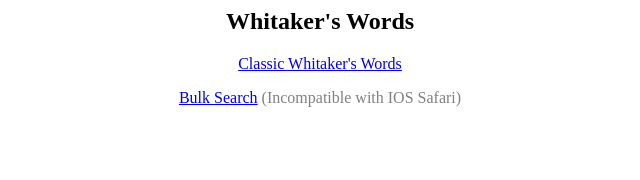
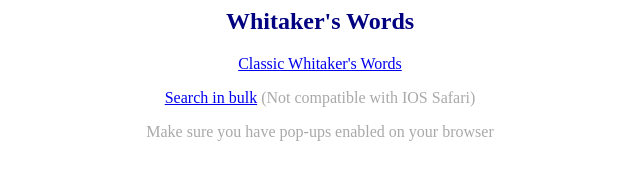
Before and after one commit to gresok/gresok.github.io, a plain HTML site: page index.html in a window 1280 px wide. Shown: the whole page, without its empty margins (320-960 px from the left). Drawn offline with Linux system fonts and the light colour scheme.

Commit message:
Update index.html

```diff
--- a/index.html
+++ b/index.html
@@ -1,6 +1,7 @@
 <HTML>
 
-	<center><H2>Whitaker's Words</H2>
+	<center><font color="navy"><H2>Whitaker's Words</font></H2>
 	<p><center><a href="whittakers.html">Classic Whitaker's Words</a>
-	<p><center><a href="whitakersbulk.html">Bulk Search</a>
-	<font color="gray">(Incompatible with IOS Safari)</font>
+	<p><center><a href="whitakersbulk.html">Search in bulk</a>
+	<font color="darkgray">(Not compatible with IOS Safari)
+	<p><center>Make sure you have pop-ups enabled on your browser
```
